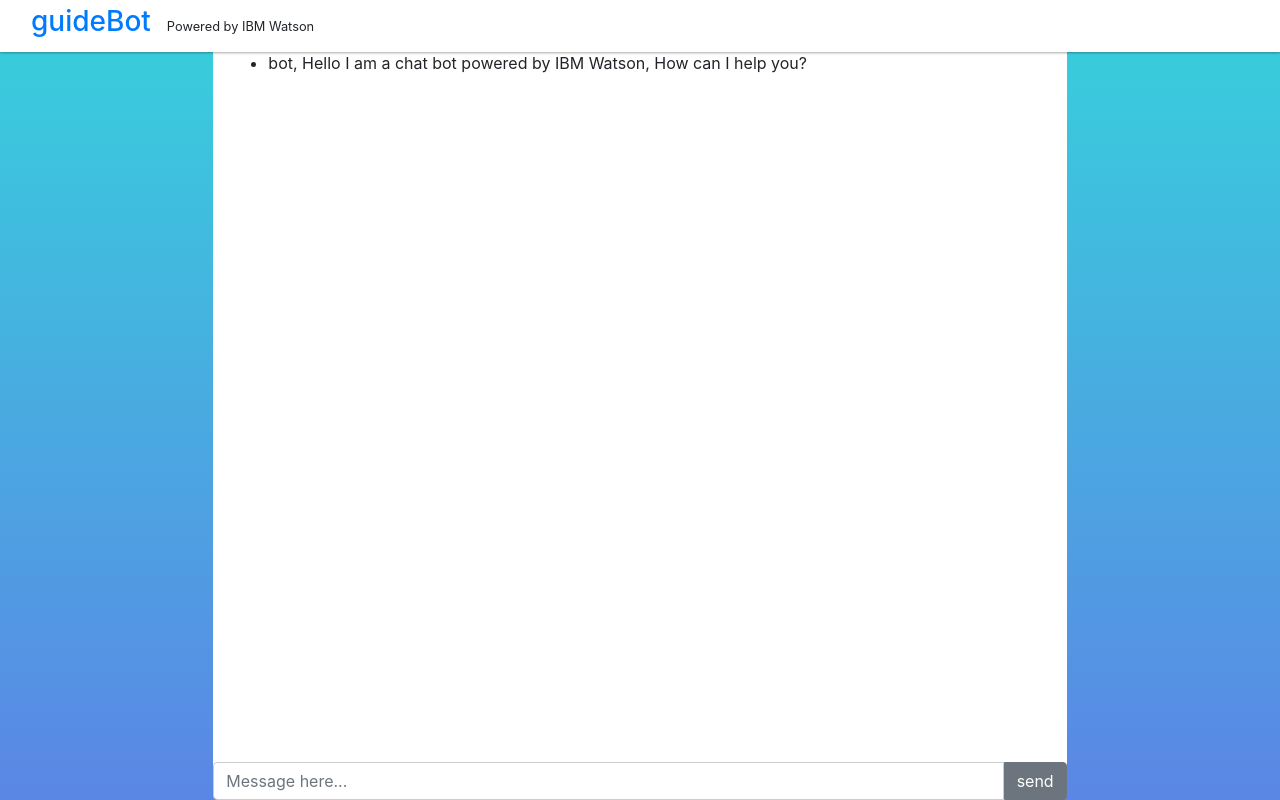
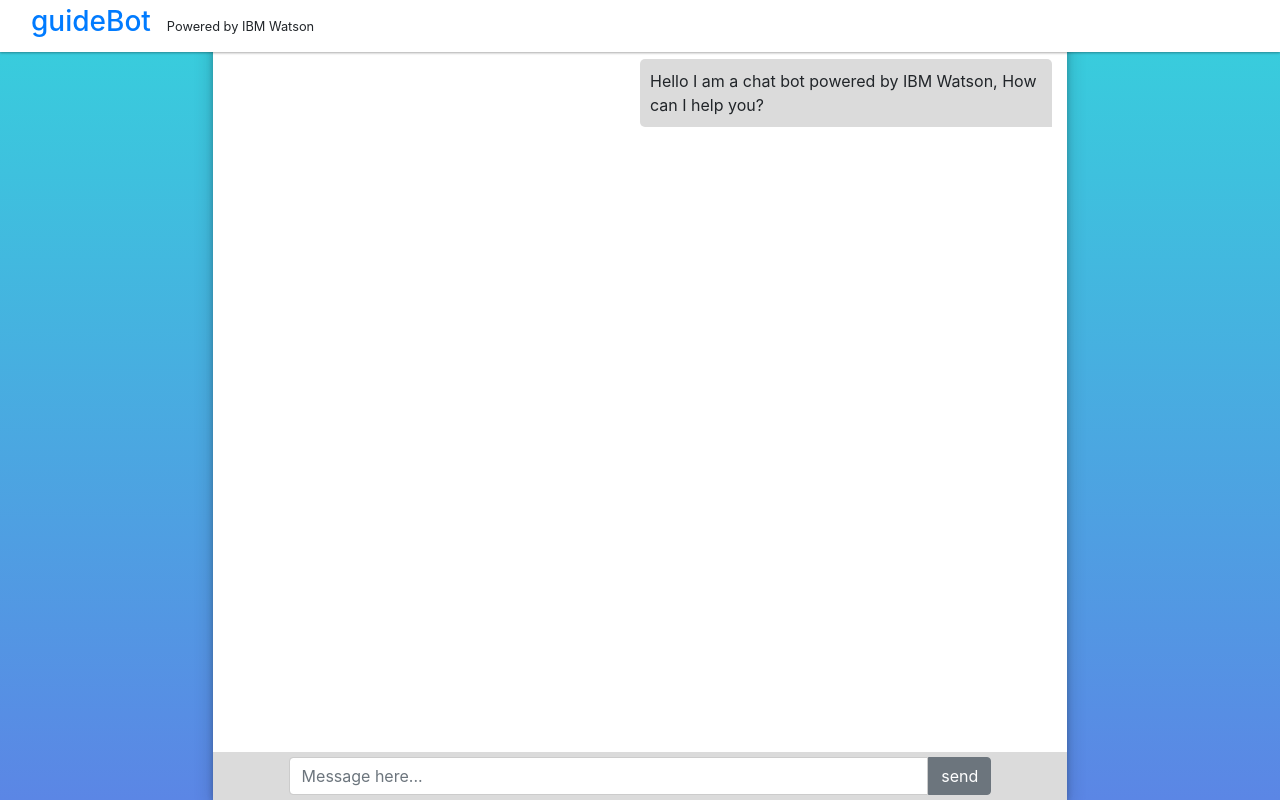
Before and after one commit to jdcarbeck/guideBot, an Angular app in the folder guideBot/: page /chat in a window 1280 px wide. Built offline with nearby package versions, Linux system fonts and the light colour scheme.

Commit message:
finished the majority of the design for the chatpagew

```diff
--- a/guideBot/src/app/chatpage/chatpage.component.css
+++ b/guideBot/src/app/chatpage/chatpage.component.css
@@ -17,6 +17,7 @@
   padding-bottom: 50px;
   border-radius:10px;
   padding-top: 51px;
+  box-shadow: 0 10px 20px rgba(0,0,0,0.19), 0 6px 6px rgba(0,0,0,0.23);
 }
 
 #message {
@@ -25,7 +26,7 @@
 
 #messageBar {
   background:#dbdbdb;
-  padding:0px;
+  padding:5px;
 }
 #messageContainer {
   margin:0px;
@@ -44,3 +45,28 @@
   border-bottom-left-radius: 0px;
   box-shadow:none !important;
 }
+
+ul{
+  list-style:none;
+ padding:0px;
+  margin:0px;
+}
+
+.user {
+  padding:10px;
+  border-radius:5px;
+  border-bottom-left-radius:0px;
+  background:#2B7AF0;
+  color:white;
+  max-width:50%;
+}
+
+.bot {
+  padding:10px;
+  border-radius:5px;
+  background:#DBDBDB;
+  margin-right:0px;
+  margin-left:auto;
+  border-bottom-right-radius:0px;
+  max-width:50%;
+}
--- a/guideBot/src/app/chatpage/chatpage.component.html
+++ b/guideBot/src/app/chatpage/chatpage.component.html
@@ -4,13 +4,15 @@
   </div>
   <div class="row" id="chatlogContainer">
     <div class="col-lg-8 mx-auto" id="chatlog">
-      <ul>
-        <li *ngFor="let message of messageLog" [ngClass]="message.sender">{{message.sender}}, {{message.content}}</li>
-      </ul>
+       <div *ngFor="let message of messageLog" class="my-2" [ngClass]="message.sender">
+          {{message.content}}
+        </div>
    </div>
   </div>
   <div class="row fixed-bottom" id="messageContainer">
-    <div class="col-lg-8 mx-auto" id="message">
+    <div class="col-lg-8 mx-auto">
+      <div class="row" id="messageBar">
+        <div class="col-10 mx-auto" id="message">
           <div class="input-group">
             <input type="text" class="form-control" placeholder="Message here..." #userMessage
             (keyup.enter)="messageSend(userMessage.value); userMessage.value =''"
@@ -20,6 +22,8 @@
               <button class="btn btn-secondary"(click)="messageSend(userMessage.value)">send</button>
             </span>
           </div>
+        </div>
+      </div>
     </div>
   </div>
 </div>
```
